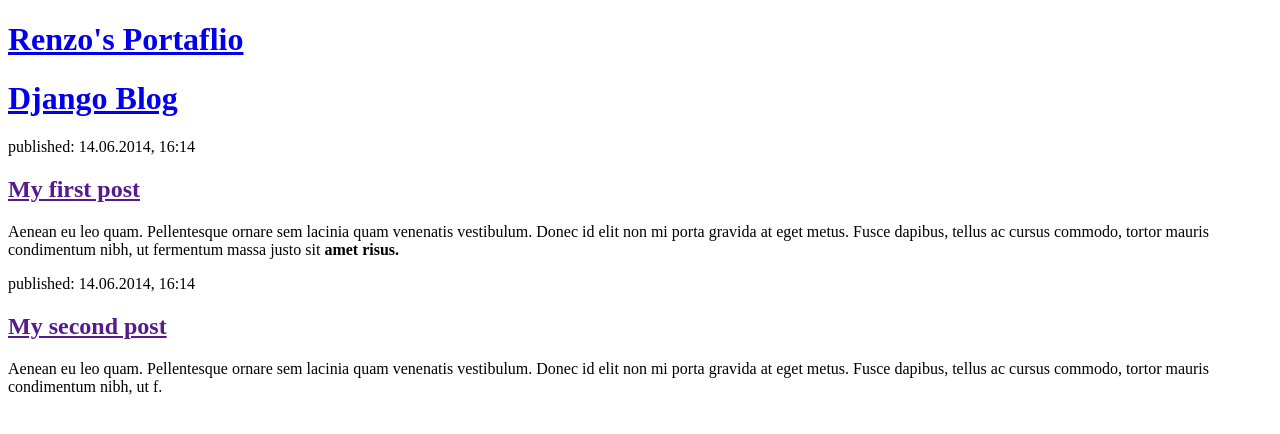
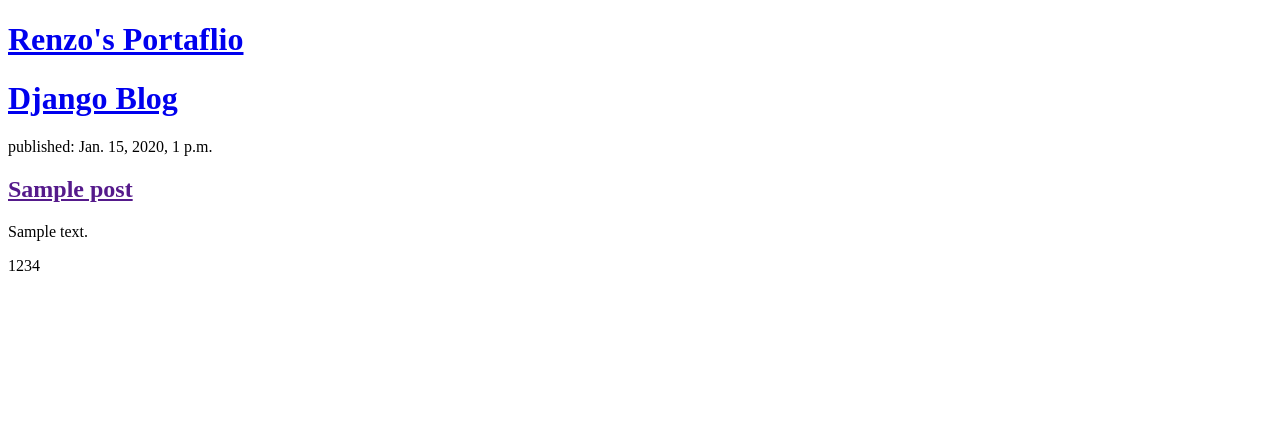
Before and after one commit to Renzo-Fu/my-first-blog, a Django app: page / in a window 1280 px wide. Shown: the top 434 px of the page. Run offline with Django 3.2, Linux system fonts and the light colour scheme; tables that the repository leaves empty hold one stand-in row (values such as "Sample post").

Commit message:
Modify templates to display posts from database.

```diff
--- a/blog/templates/blog/post_list.html
+++ b/blog/templates/blog/post_list.html
@@ -13,20 +13,15 @@
         <h1><a href="/">Django Blog</a></h1>
     </header>
 
-    <article>
-        <time>published: 14.06.2014, 16:14</time>
-        <h2><a href="">My first post</a></h2>
-        <p>Aenean eu leo quam. Pellentesque ornare sem lacinia quam venenatis vestibulum. Donec id elit non mi porta gravida
-            at eget metus. Fusce dapibus, tellus ac cursus commodo, tortor mauris condimentum nibh, ut fermentum massa justo
-            sit <strong>amet risus.</strong></p>
-    </article>
+        {% for post in posts %}
+            <article>
+                <time>published: {{ post.published_date }}</time>
+                <h2><a href="">{{ post.title }}</a></h2>
+                <p>{{ post.text|linebreaksbr }}</p>
+            </article>
+            {{1234}}
+        {% endfor %}
 
-    <article>
-        <time>published: 14.06.2014, 16:14</time>
-        <h2><a href="">My second post</a></h2>
-        <p>Aenean eu leo quam. Pellentesque ornare sem lacinia quam venenatis vestibulum. Donec id elit non mi porta gravida
-            at eget metus. Fusce dapibus, tellus ac cursus commodo, tortor mauris condimentum nibh, ut f.</p>
-    </article>
 </body>
 
 </html>
--- a/blog/views.py
+++ b/blog/views.py
@@ -1,7 +1,9 @@
 from django.shortcuts import render
-
+from django.utils import timezone
+from .models import Post
 # Create your views here.
 
 
 def post_list(request):
-    return render(request, 'blog/post_list.html', {})
+    posts = Post.objects.filter(published_date__lte=timezone.now()).order_by('published_date')
+    return render(request, 'blog/post_list.html', {'posts': posts} )
```
